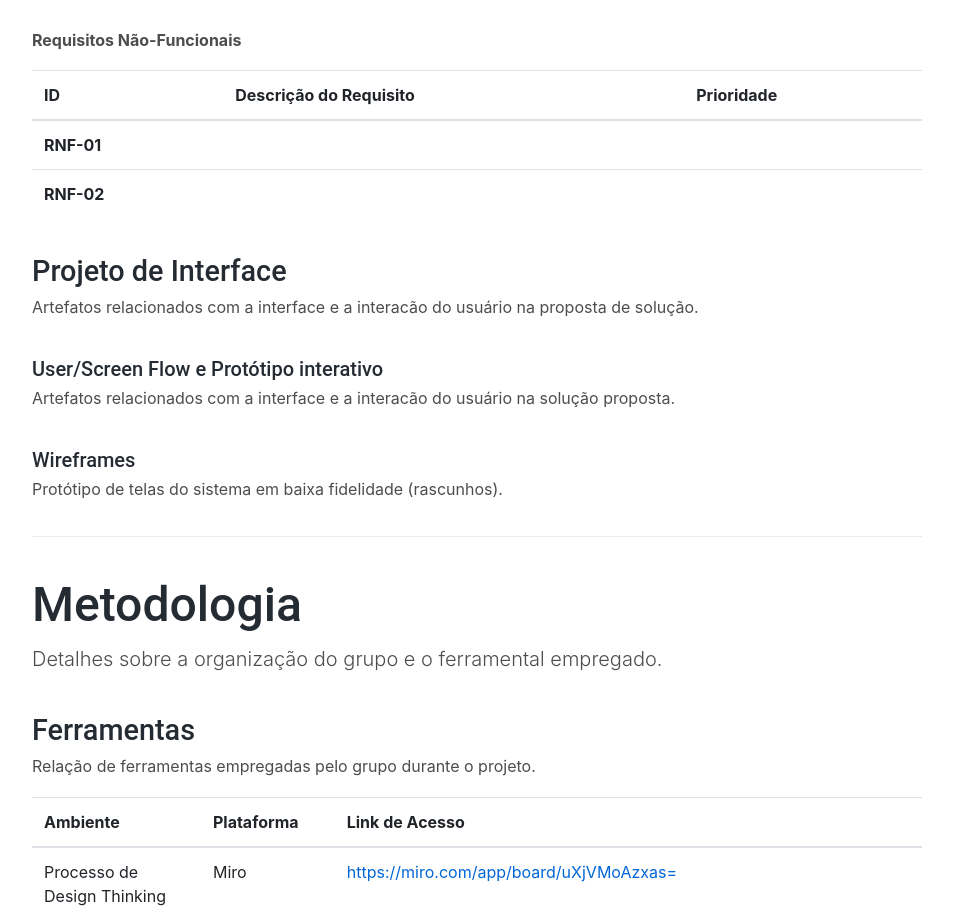
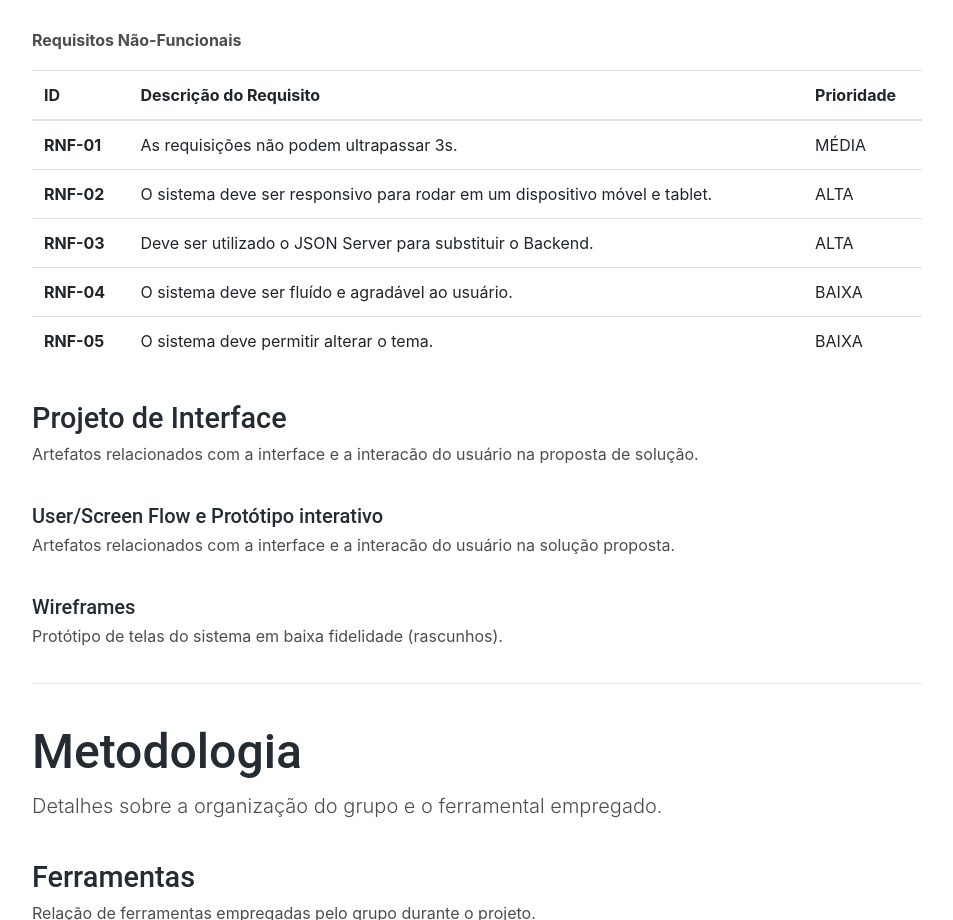
Before and after one commit to ICEI-PUC-Minas-PPLCC-TI/ppl-cc-ti1-2023-2-g-arduino-hub, a plain HTML site: page docs/index.html in a window 1280 px wide. Shown: the part 3456-4376 px from the top of the page, without its empty margins (293-1246 px from the left). Drawn offline with Linux system fonts and the light colour scheme.

Commit message:
Adicionando os Requisitos Não Funcionais

```diff
--- a/docs/index.html
+++ b/docs/index.html
@@ -308,13 +308,28 @@
                   <tbody>
                     <tr>
                       <th scope="row">RNF-01</th>
-                      <td></td>
-                      <td></td>
+                      <td>As requisições não podem ultrapassar 3s.</td>
+                      <td>MÉDIA</td>
                     </tr>
                     <tr>
                       <th scope="row">RNF-02</th>
-                      <td></td>
-                      <td></td>
+                      <td>O sistema deve ser responsivo para rodar em um dispositivo móvel e tablet.</td>
+                      <td>ALTA</td>
+                    </tr>
+                    <tr>
+                      <th scope="row">RNF-03</th>
+                      <td>Deve ser utilizado o JSON Server para substituir o Backend.</td>
+                      <td>ALTA</td>
+                    </tr>
+                    <tr>
+                      <th scope="row">RNF-04</th>
+                      <td>O sistema deve ser fluído e agradável ao usuário.</td>
+                      <td>BAIXA</td>
+                    </tr>
+                    <tr>
+                      <th scope="row">RNF-05</th>
+                      <td>O sistema deve permitir alterar o tema.</td>
+                      <td>BAIXA</td>
                     </tr>
                   </tbody>
                 </table>
```
